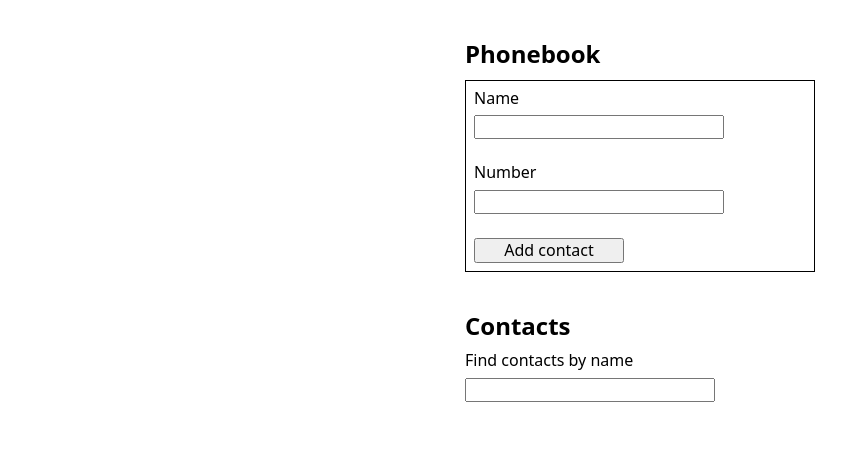
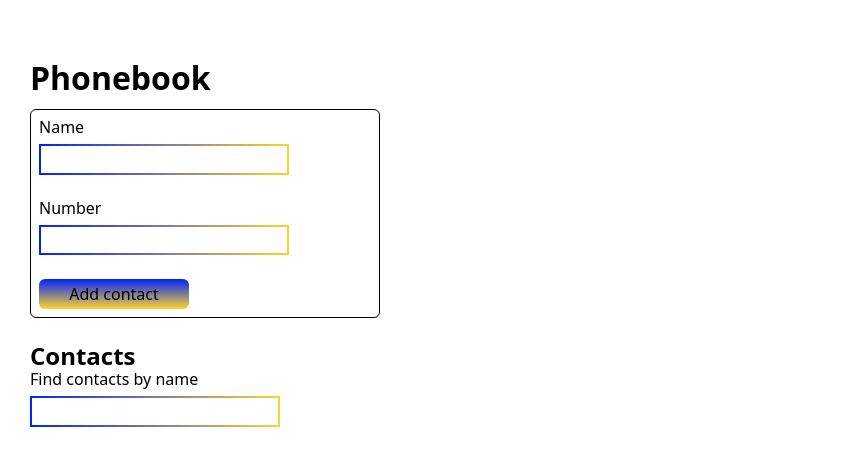
Before and after one commit to Yevhenii-Lukianenko/goit-react-hw-06-phonebook, a React (Create React App) app: page / in a window 1280 px wide. Shown: the top 466 px of the page, without its empty margins (0-848 px from the left). Built offline with nearby package versions, Linux system fonts and the light colour scheme.

Commit message:
adds a check for contact existence

```diff
--- a/src/components/App.jsx
+++ b/src/components/App.jsx
@@ -1,6 +1,4 @@
 import React from 'react';
-import { Container } from './Container/Container';
-import { Section } from './Section/Section';
 import { ContactForm } from './ContactForm/ContactForm';
 import { ContactsList } from './ContactsList/ContactsList';
 import { Filter } from './Filter/Filter';
@@ -12,6 +10,11 @@ export class App extends React.Component {
   };
 
   formSubmitHandler = data => {
+    for (const contact of this.state.contacts) {
+      if (contact.name === data.name) {
+        return alert(`${data.name} is already in contacts.`);
+      }
+    }
     const updatedContacts = [data, ...this.state.contacts];
     this.setState({ contacts: updatedContacts });
   };
@@ -36,21 +39,16 @@ export class App extends React.Component {
 
   render() {
     return (
-      <Container>
-        <Section title="Phonebook">
-          <ContactForm onSubmit={this.formSubmitHandler}></ContactForm>
-        </Section>
-        <Section title="Contacts">
-          <Filter
-            value={this.state.filter}
-            onChange={this.changeFilter}
-          ></Filter>
-          <ContactsList
-            contacts={this.getVisibleContacts()}
-            onDelete={this.deleteContact}
-          ></ContactsList>
-        </Section>
-      </Container>
+      <div>
+        <h1>Phonebook</h1>
+        <ContactForm onSubmit={this.formSubmitHandler}></ContactForm>
+        <h2>Contacts</h2>
+        <Filter value={this.state.filter} onChange={this.changeFilter}></Filter>
+        <ContactsList
+          contacts={this.getVisibleContacts()}
+          onDelete={this.deleteContact}
+        ></ContactsList>
+      </div>
     );
   }
 }
--- a/src/components/ContactForm/ContactForm.styled.jsx
+++ b/src/components/ContactForm/ContactForm.styled.jsx
@@ -5,6 +5,9 @@ export const FormContainer = styled.form`
   flex-direction: column;
   gap: 24px;
   padding: 8px;
+  margin: 12px 0 24px;
+  width: 350px;
+  border-radius: 6px;
   border: 1px solid black;
 `;
 
@@ -15,9 +18,39 @@ export const Label = styled.label`
 `;
 
 export const Input = styled.input`
+  padding: 4px 10px;
   width: 250px;
+  outline: none;
+  border-image: linear-gradient(
+    90deg,
+    rgba(0, 35, 255, 1) 0%,
+    rgba(253, 212, 45, 1) 100%
+  );
+  border-image-slice: 1;
+  transition: border 0.5s ease;
+  &:focus {
+    border-image: linear-gradient(
+      270deg,
+      rgba(0, 35, 255, 1) 0%,
+      rgba(253, 212, 45, 1) 100%
+    );
+    border-image-slice: 1;
+  }
 `;
 
 export const Submit = styled.button`
   width: 150px;
+  height: 30px;
+  background-image: linear-gradient(
+    180deg,
+    rgba(0, 35, 255, 1) 0%,
+    rgba(253, 212, 45, 1) 100%
+  );
+  border: none;
+  border-radius: 6px;
+  cursor: pointer;
+  transition: scale 0.5s ease;
+  &:hover {
+    scale: 1.05;
+  }
 `;
--- a/src/components/Container/Container.jsx
+++ /dev/null
@@ -1,5 +0,0 @@
-import { Containers } from './Container.styled';
-
-export const Container = ({ children }) => {
-  return <Containers>{children}</Containers>;
-};
--- a/src/components/Container/Container.styled.jsx
+++ /dev/null
@@ -1,6 +0,0 @@
-import styled from '@emotion/styled';
-
-export const Containers = styled.div`
-  margin: 0 auto;
-  width: 350px;
-`;
--- a/src/components/Filter/Filter.styled.jsx
+++ b/src/components/Filter/Filter.styled.jsx
@@ -7,5 +7,22 @@ export const SearchLabel = styled.label`
 `;
 
 export const SearchInput = styled.input`
+  padding: 4px 10px;
   width: 250px;
+  outline: none;
+  border-image: linear-gradient(
+    90deg,
+    rgba(0, 35, 255, 1) 0%,
+    rgba(253, 212, 45, 1) 100%
+  );
+  border-image-slice: 1;
+  transition: border 0.5s ease;
+  &:focus {
+    border-image: linear-gradient(
+      270deg,
+      rgba(0, 35, 255, 1) 0%,
+      rgba(253, 212, 45, 1) 100%
+    );
+    border-image-slice: 1;
+  }
 `;
--- a/src/components/Section/Section.jsx
+++ /dev/null
@@ -1,14 +0,0 @@
-import PropTypes from 'prop-types';
-
-import { Sections, Title } from './Section.styled';
-
-export const Section = ({ title, children }) => (
-  <Sections>
-    <Title>{title}</Title>
-    {children}
-  </Sections>
-);
-
-Section.propTypes = {
-  title: PropTypes.string.isRequired,
-};
--- a/src/components/Section/Section.styled.jsx
+++ /dev/null
@@ -1,10 +0,0 @@
-import styled from '@emotion/styled';
-
-export const Sections = styled.section`
-  width: 350px;
-  margin: 40px 0;
-`;
-
-export const Title = styled.h2`
-  margin-bottom: 12px;
-`;
--- a/src/index.css
+++ b/src/index.css
@@ -1,18 +1,8 @@
 @import '../node_modules/modern-normalize/modern-normalize.css';
 
-/* body {
-  margin: 0;
-  font-family: -apple-system, BlinkMacSystemFont, 'Segoe UI', 'Roboto', 'Oxygen',
-    'Ubuntu', 'Cantarell', 'Fira Sans', 'Droid Sans', 'Helvetica Neue',
-    sans-serif;
-  -webkit-font-smoothing: antialiased;
-  -moz-osx-font-smoothing: grayscale;
+body {
+  margin: 60px 30px;
 }
-
-code {
-  font-family: source-code-pro, Menlo, Monaco, Consolas, 'Courier New',
-    monospace;
-} */
 
 h1,
 h2,
```
